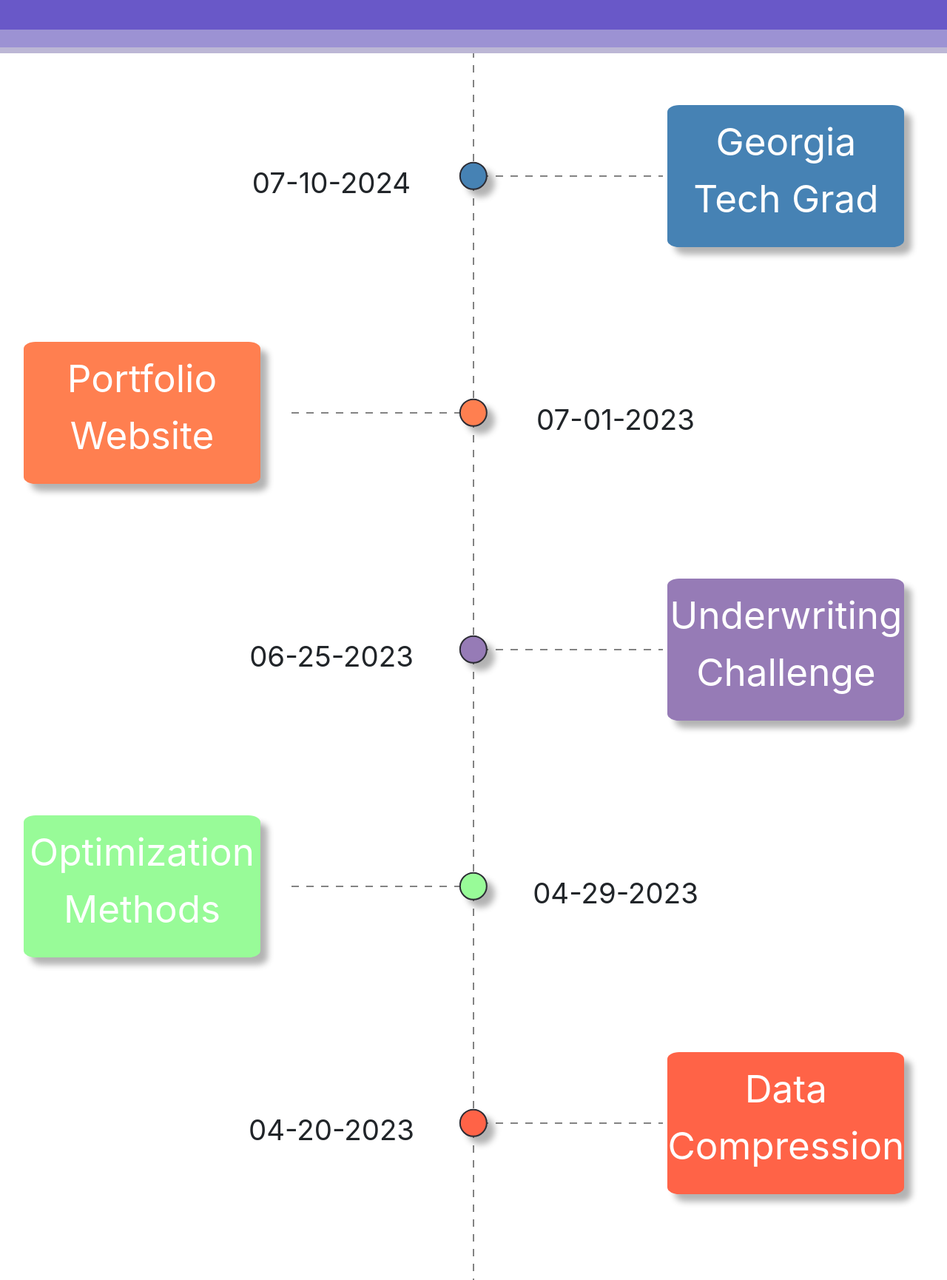
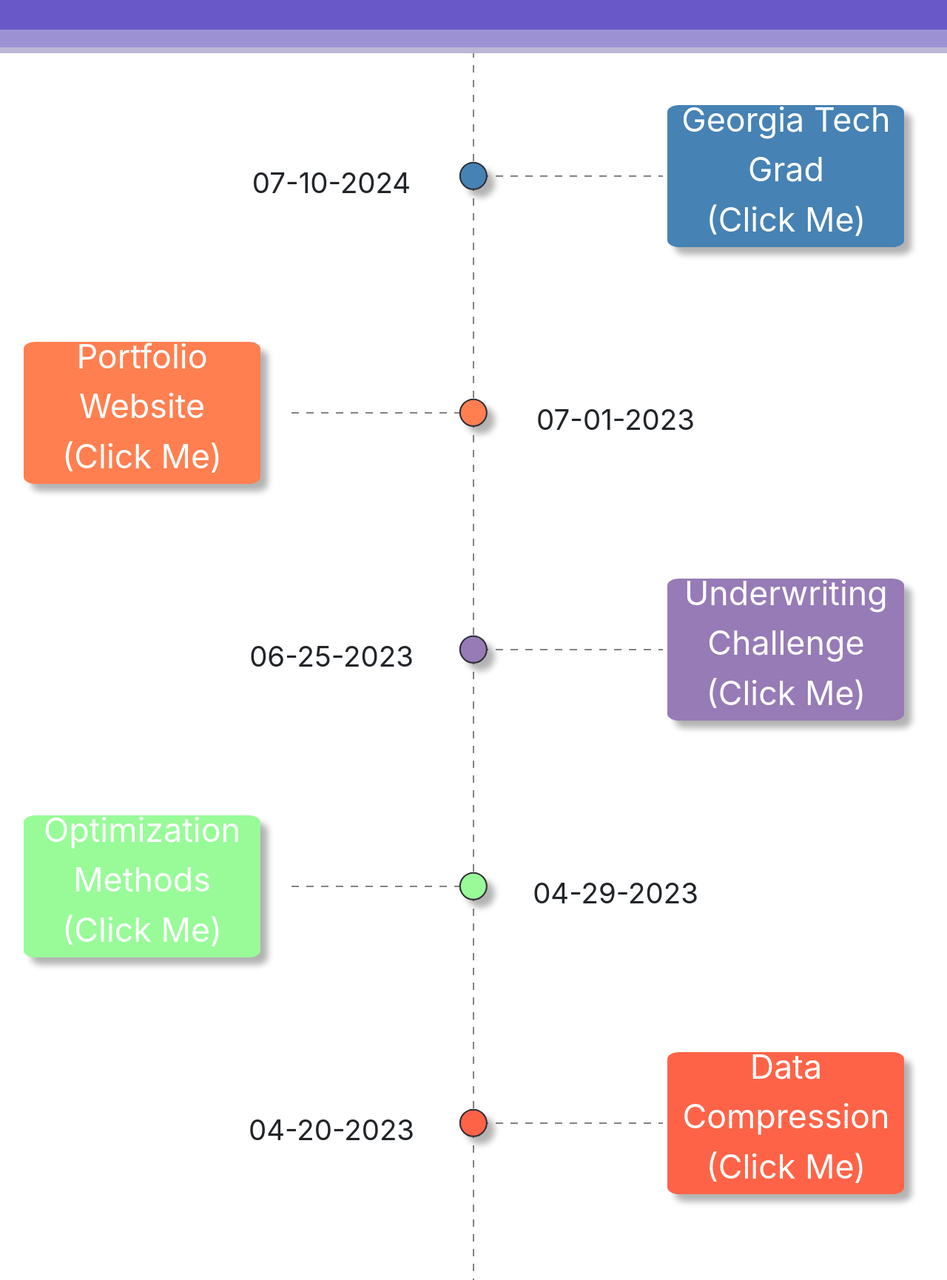
Before and after one commit to Delpen9/Ian-Dover-Personal-Website, a Flask app: page /timeline in a window 1280 px wide. Shown: the part 162-1892 px from the top of the page at 74% size. Run offline with Flask 3, Linux system fonts and the light colour scheme; some libraries are stand-ins or nearby versions.

Commit message:
added (click me)

```diff
--- a/myportfolio/static/css/timeline.css
+++ b/myportfolio/static/css/timeline.css
@@ -108,7 +108,7 @@ body {
     align-items: center;
     justify-content: center;
     color: #ffffff;
-    font-size: 4vw;
+    font-size: 3.5vw;
     position: absolute;
     top: 0vh;
     left: 83vw;
@@ -191,7 +191,7 @@ body {
     align-items: center;
     justify-content: center;
     color: #ffffff;
-    font-size: 4vw;
+    font-size: 3.5vw;
 
     position: absolute;
     top: 0vh;
--- a/myportfolio/templates/timeline.html
+++ b/myportfolio/templates/timeline.html
@@ -11,7 +11,7 @@
     <div class="{% if loop.index is odd %}right-dashed-line right-dashed-line-{% else %}left-dashed-line left-dashed-line-{% endif %}{{ loop.index }}"></div>
     <a href="{{ project.url }}" target="_blank">
         <div class="{% if loop.index is odd %}right-content-rectangle right-content-rectangle-{% else %}left-content-rectangle left-content-rectangle-{% endif %}{{ loop.index }}">
-            <p class="header">{{ project.title }}</p>
+            <p class="header">{{ project.title + '<br>(Click Me)' | safe }}</p>
         </div>
     </a>
     {% endfor %}
```
